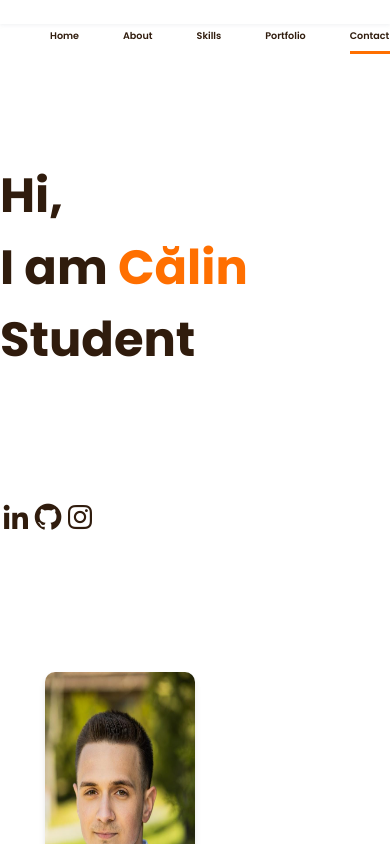
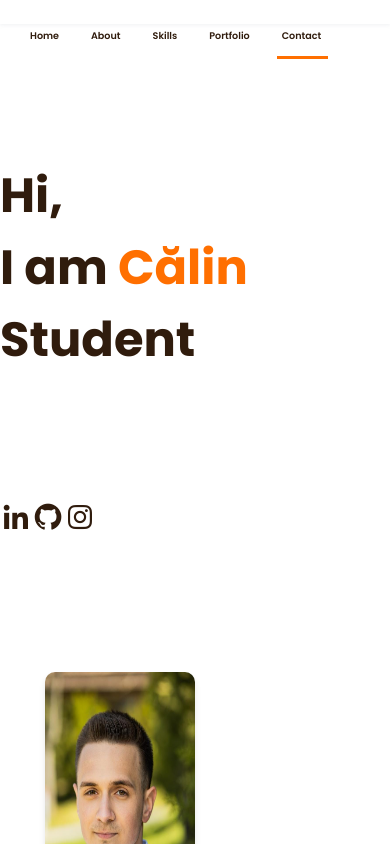
Before and after one commit to StroiaCalin/Resume4, a React (Vite) app: page / in a window 390 px wide. Shown: the top 844 px of the page. Built offline with nearby package versions, Linux system fonts and the light colour scheme.

Commit message:
thirty-seven

```diff
--- a/public/styles.css
+++ b/public/styles.css
@@ -459,7 +459,7 @@ img {
 
 @media (max-width: 393px) {
   .nav {
-    padding: 10px; /* Nu adăugăm padding la nav */
+    padding: 5px; /* Nu adăugăm padding la nav */
   }
 
   .nav__list {
@@ -467,21 +467,21 @@ img {
     justify-content: center; /* Centrăm elementele */
     align-items: center;
     width: 100%;
-    margin: 10px; /* Eliminăm marginile */
-    padding: 10px; /* Eliminăm padding-ul pentru a menține un aspect compact */
+    margin: 5px; /* Eliminăm marginile */
+    padding: 5px; /* Eliminăm padding-ul pentru a menține un aspect compact */
   }
 
   .nav__item {
     flex-grow: 1; /* Fiecare element se extinde pentru a umple spațiul disponibil */
-    margin: 10px; /* Adăugăm un mic margin lateral între elemente pentru separare */
-    padding: 10px; /* Eliminăm padding-ul intern */
+    margin: 5px; /* Adăugăm un mic margin lateral între elemente pentru separare */
+    padding: 5px; /* Eliminăm padding-ul intern */
   }
 
   .nav__link {
     font-size: 0.6rem; /* Mărimea fontului adaptată */
     display: block;
     width: 100%; /* Link-ul ocupă întreaga lățime a elementului */
-    padding: 10px 0; /* Padding vertical pentru ușurința interacțiunii */
+    padding: 5px; /* Padding vertical pentru ușurința interacțiunii */
   }
 
   .nav__toggle {
@@ -490,7 +490,7 @@ img {
     right: 0; /* Plasăm toggle-ul la marginea din dreapta */
     top: 50%;
     transform: translateY(-50%);
-    padding: 10px 0; /* Padding vertical minimal */
+    padding: 5px; /* Padding vertical minimal */
   }
 
   .l-header {
```
